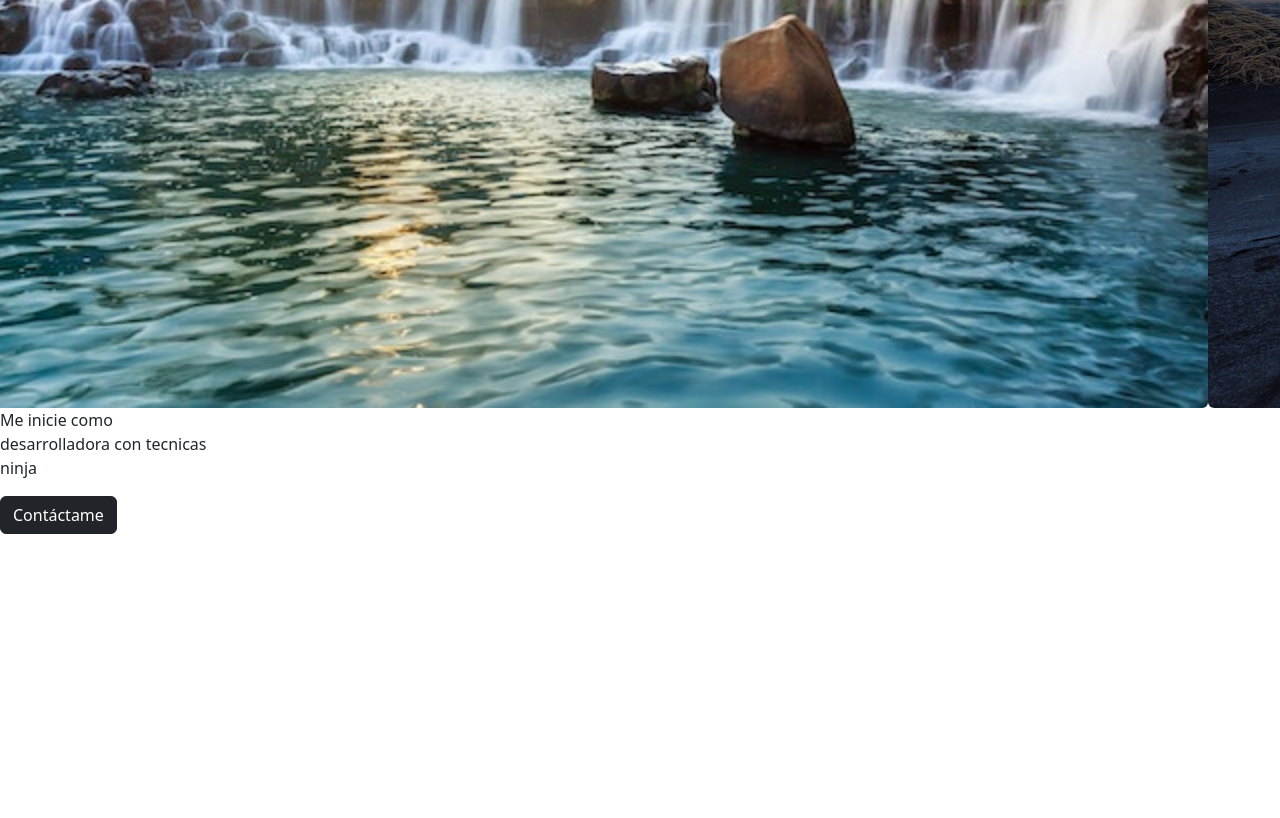
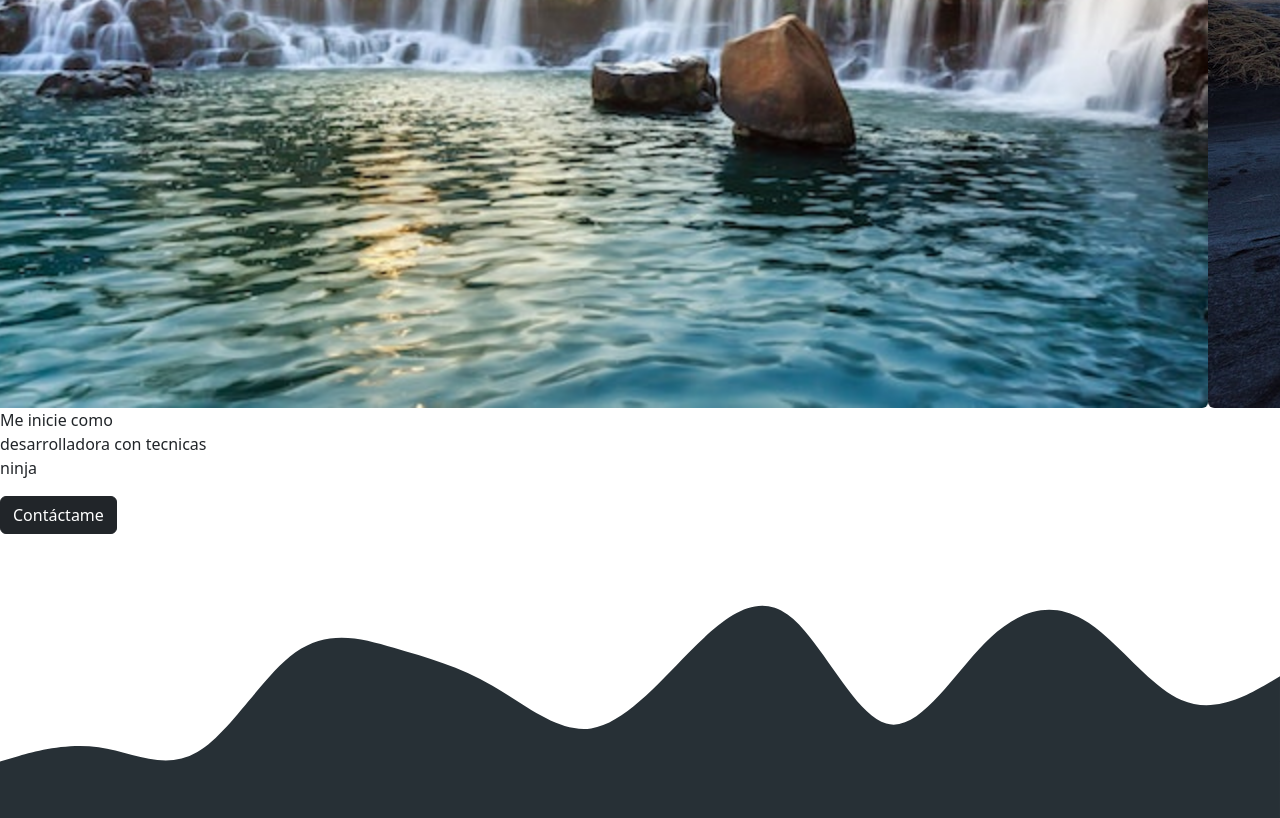
Before and after one commit to lupitagb/ch26-web06-bootstrap, a plain HTML site: page index.html in a window 1280 px wide. Shown: the part 634-1452 px from the top of the page. Before the commit the page ends 1168 px from the top, so only its background shows below. Drawn offline with nearby package versions, Linux system fonts and the light colour scheme.

Commit message:
Agregar pie de pag

```diff
--- a/index.html
+++ b/index.html
@@ -132,6 +132,11 @@
         </div>
         </div>
       </div>
+      <footer>
+        <svg xmlns="http://www.w3.org/2000/svg" viewBox="0 0 1440 320">
+            <path fill="#273036" fill-opacity="1" d="M0,256L18.5,250.7C36.9,245,74,235,111,240C147.7,245,185,267,222,245.3C258.5,224,295,160,332,133.3C369.2,107,406,117,443,128C480,139,517,149,554,170.7C590.8,192,628,224,665,218.7C701.5,213,738,171,775,133.3C812.3,96,849,64,886,90.7C923.1,117,960,203,997,213.3C1033.8,224,1071,160,1108,122.7C1144.6,85,1182,75,1218,96C1255.4,117,1292,171,1329,186.7C1366.2,203,1403,181,1422,170.7L1440,160L1440,320L1421.5,320C1403.1,320,1366,320,1329,320C1292.3,320,1255,320,1218,320C1181.5,320,1145,320,1108,320C1070.8,320,1034,320,997,320C960,320,923,320,886,320C849.2,320,812,320,775,320C738.5,320,702,320,665,320C627.7,320,591,320,554,320C516.9,320,480,320,443,320C406.2,320,369,320,332,320C295.4,320,258,320,222,320C184.6,320,148,320,111,320C73.8,320,37,320,18,320L0,320Z"></path>
+          </svg>
+      </footer>
     <script
       src="https://cdn.jsdelivr.net/npm/bootstrap@5.3.0-alpha3/dist/js/bootstrap.bundle.min.js"
       integrity="sha384-ENjdO4Dr2bkBIFxQpeoTz1HIcje39Wm4jDKdf19U8gI4ddQ3GYNS7NTKfAdVQSZe"
```
